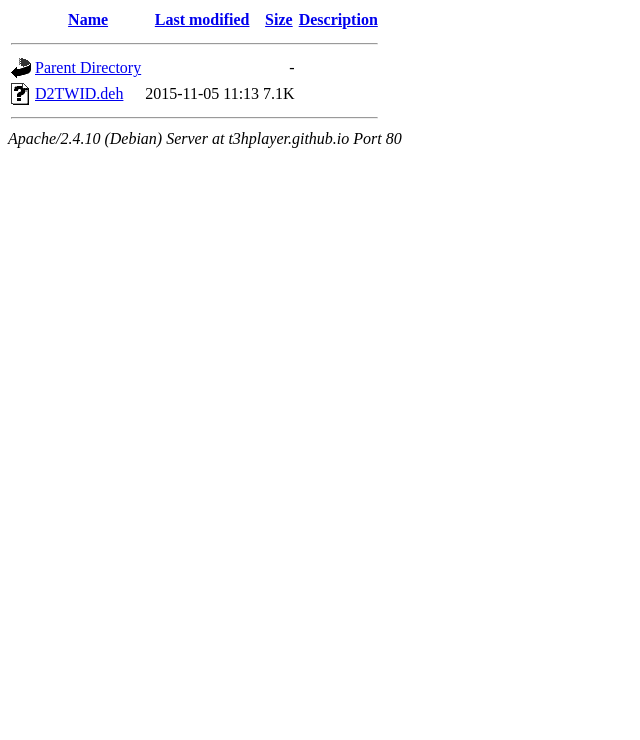
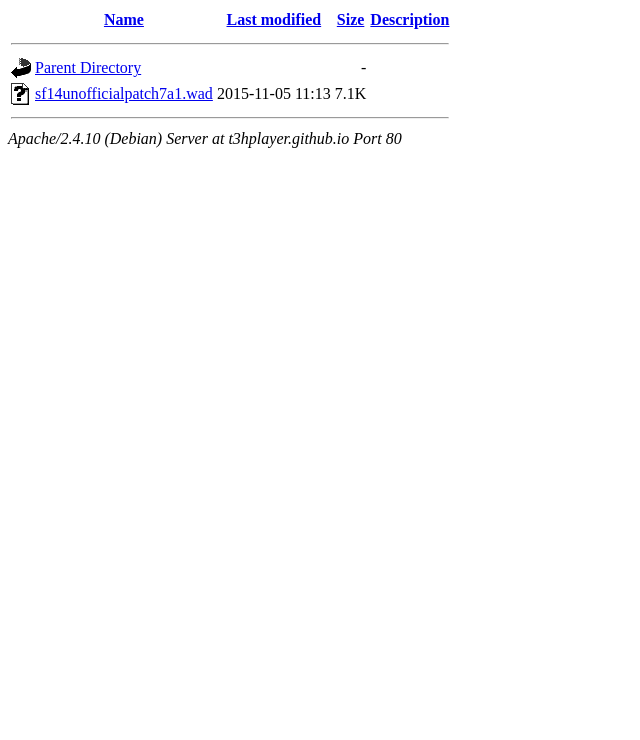
Before and after one commit to t3hplayer/t3hplayer.github.io, a plain HTML site: page index.html in a window 1280 px wide. Shown: the part 60-800 px from the top of the page, without its empty margins (0-640 px from the left). Drawn offline with Linux system fonts and the light colour scheme.

Commit message:
Update for sf14 release

```diff
--- a/index.html
+++ b/index.html
@@ -9,7 +9,7 @@
    <tr><th valign="top"><img src="/icons/blank.gif" alt="[ICO]"></th><th><a href="?C=N;O=D">Name</a></th><th><a href="?C=M;O=A">Last modified</a></th><th><a href="?C=S;O=A">Size</a></th><th><a href="?C=D;O=A">Description</a></th></tr>
    <tr><th colspan="5"><hr></th></tr>
 <tr><td valign="top"><img src="/icons/back.gif" alt="[PARENTDIR]"></td><td><a href="/">Parent Directory</a></td><td>&nbsp;</td><td align="right">  - </td><td>&nbsp;</td></tr>
-<tr><td valign="top"><img src="/icons/unknown.gif" alt="[   ]"></td><td><a href="D2TWID.deh">D2TWID.deh</a></td><td align="right">2015-11-05 11:13  </td><td align="right">7.1K</td><td>&nbsp;</td></tr>
+<tr><td valign="top"><img src="/icons/unknown.gif" alt="[   ]"></td><td><a href="sf14unofficialpatch7a1.wad">sf14unofficialpatch7a1.wad</a></td><td align="right">2015-11-05 11:13  </td><td align="right">7.1K</td><td>&nbsp;</td></tr>
    <tr><th colspan="5"><hr></th></tr>
 </table>
 <address>Apache/2.4.10 (Debian) Server at t3hplayer.github.io Port 80</address>
```
